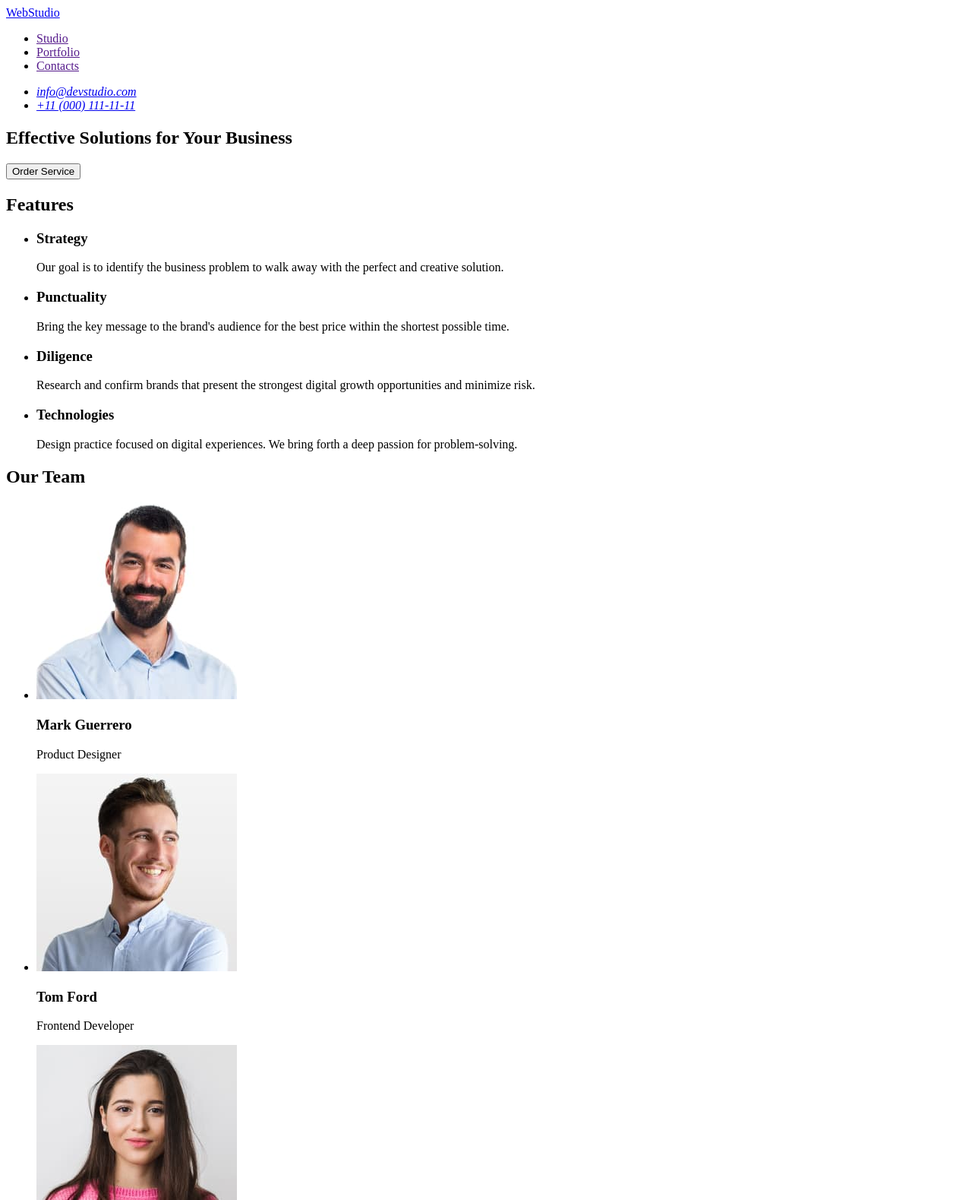
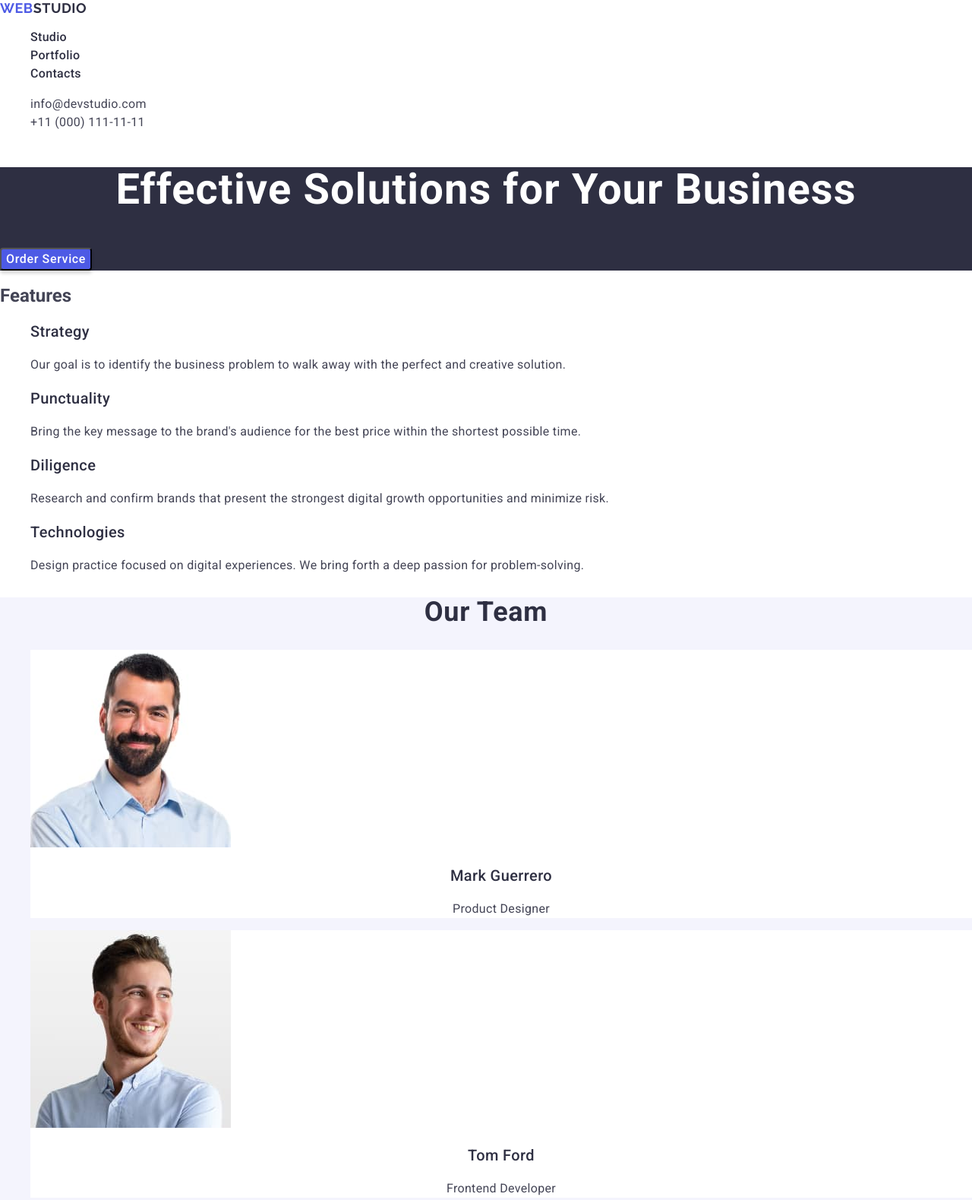
Before and after one commit to innaroshchepa/goit-markup-hw-02, a plain HTML site: page index.html in a window 1280 px wide. Shown: the top 1579 px of the page at 76% size. Drawn offline with nearby package versions, Linux system fonts and the light colour scheme.

Commit message:
creating style.css

```diff
--- /dev/null
+++ b/css/style.css
@@ -0,0 +1,220 @@
+body {
+    font-family: "Roboto", sans-serif;
+    color: #434455;
+    background-color: #FFFFFF;
+}
+
+ul {
+    list-style: none;
+}
+
+header {
+    background: #FFF;
+}
+
+.logo {
+    font-family: "Raleway", sans-serif;
+    color: var(--iris, #4D5AE5);
+    text-decoration: none;
+    font-size: 18px;
+    font-style: normal;
+    font-weight: 700;
+    line-height: 1.17;
+    text-transform: uppercase;
+    letter-spacing: 0.03em;
+
+}
+
+.studio {
+    color: var(--navyblue, #2E2F42);
+}
+
+.menu {
+    color: var(--navyblue, #2e2f42);
+    text-decoration: none;
+    font-size: 16px;
+    font-style: normal;
+    font-weight: 500;
+    line-height: 1.5;
+    letter-spacing: 0.02em;
+
+}
+
+.menu:active {
+    color: #404BBF;
+
+}
+
+.menu:hover {
+    color: #404bbf;
+
+}
+
+.menu:focus {
+    color: #404bbf;
+}
+
+.contacts {
+    font-style: normal
+}
+
+.contacts-link {
+    text-decoration: none;
+    color: var(--slate, #434455);
+    font-size: 16px;
+    font-style: normal;
+    font-weight: 400;
+    line-height: 1.5;
+    letter-spacing: 0.02em;
+
+}
+
+.contacts-link:hover {
+    color: #404bbf;
+}
+
+.contacts-link:focus {
+    color: #404bbf;
+}
+
+.hero {
+    background-color: var(--navyblue, #2e2f42);
+}
+
+.main-title {
+    color: var(--white, #ffffff);
+    font-size: 56px;
+    font-weight: 700;
+    line-height: 1.07;
+    text-align: center;
+    letter-spacing: 0.02em;
+}
+
+.button {
+    background-color: var(--iris, #4D5AE5);
+    border-radius: 4px;
+    box-shadow: 0px 4px 4px 0px rgba(0, 0, 0, 0.15);
+    color: var(--white, #ffffff);
+    cursor: pointer;
+    font-size: 16px;
+    font-style: normal;
+    font-weight: 500;
+    line-height: 1.5;
+    font-family: "Roboto", sans-serif;
+    letter-spacing: 0.04em;
+
+
+}
+
+.button:hover {
+    background-color: #404BBF;
+
+}
+
+.button:focus {
+    background-color: #404BBF;
+}
+
+.description {
+    background: var(--white, #FFF);
+}
+
+.description-title {
+    color: var(--navyblue, #2E2F42);
+    font-size: 20px;
+    font-weight: 500;
+    line-height: 1.2;
+    letter-spacing: 0.02em;
+
+}
+
+.descr-info {
+    color: var(--slate, #434455);
+    font-size: 16px;
+    font-weight: 400;
+    line-height: 1.5;
+    letter-spacing: 0.02em;
+}
+
+.team {
+    background: var(--cloud, #F4F4FD);
+}
+
+.team-title {
+    color: var(--navyblue, #2E2F42);
+    text-align: center;
+    font-size: 36px;
+    font-weight: 700;
+    line-height: 1.11;
+    letter-spacing: 0.02em;
+    text-transform: capitalize;
+}
+
+.workers {
+    background-color: #FFFFFF;
+}
+
+.team-subtitle {
+    color: var(--navyblue, #2E2F42);
+    text-align: center;
+    font-size: 20px;
+    font-weight: 500;
+    line-height: 1.2;
+    letter-spacing: 0.02em;
+}
+
+.team-jobtitle {
+    color: var(--slate, #434455);
+    text-align: center;
+    font-size: 16px;
+    font-weight: 400;
+    line-height: 1.5;
+    letter-spacing: 0.02em;
+}
+
+.portfolio {
+    background: #FFF;
+}
+
+.portfolio-title {
+    color: var(--navyblue, #2E2F42);
+    text-align: center;
+    font-size: 36px;
+    font-weight: 700;
+    line-height: 1.11;
+    letter-spacing: 0.02em;
+    text-transform: capitalize;
+}
+
+.portfolio-subtitle {
+    color: var(--navyblue, #2E2F42);
+    font-size: 20px;
+    font-weight: 500;
+    line-height: 1.2;
+    letter-spacing: 0.02em;
+}
+
+.portfolio-info {
+    color: var(--slate, #434455);
+    font-size: 16px;
+    font-weight: 400;
+    line-height: 1.5;
+    letter-spacing: 0.02em;
+}
+
+.bottom-page {
+    background-color: var(--navyblue, #2E2F42);
+}
+
+.bottom-page .studio {
+    color: var(--cloud, #f4f4fd);
+    line-height: 1.17;
+}
+
+.bottom-page-text {
+    color: var(--cloud, #F4F4FD);
+    font-size: 16px;
+    font-weight: 400;
+    line-height: 1.5;
+    letter-spacing: 0.02em;
+}
--- a/index.html
+++ b/index.html
@@ -1,104 +1,152 @@
 <!DOCTYPE html>
 <html lang="en">
+
 <head>
     <meta charset="UTF-8">
     <meta name="viewport" content="width=device-width, initial-scale=1.0">
     <title>Document</title>
+    <link rel="stylesheet" href="https://cdnjs.cloudflare.com/ajax/libs/modern-normalize/2.0.0/modern-normalize.min.css"
+        integrity="sha512-4xo8blKMVCiXpTaLzQSLSw3KFOVPWhm/TRtuPVc4WG6kUgjH6J03IBuG7JZPkcWMxJ5huwaBpOpnwYElP/m6wg=="
+        crossorigin="anonymous" referrerpolicy="no-referrer" />
+    <link rel="stylesheet" href="./css/style.css">
+    <link rel="preconnect" href="https://fonts.googleapis.com">
+    <link rel="preconnect" href="https://fonts.gstatic.com" crossorigin>
+    <link href="https://fonts.googleapis.com/css2?family=Raleway:wght@700&family=Roboto:wght@400;500;700&display=swap"
+        rel="stylesheet">
 </head>
+
 <body>
-
     <header>
-        <nav>
-            <a href="./index.html">WebStudio</a>
+        <nav class="navigation">
+            <a class="logo" href="./index.html">Web<span class="studio">Studio</span></a>
             <ul>
                 <li>
-                    <a href="">Studio</a>
+                    <a class="menu" href="./index.html">Studio</a>
                 </li>
                 <li>
-                    <a href="">Portfolio</a>
+                    <a class="menu" href="">Portfolio</a>
                 </li>
                 <li>
-                    <a href="">Contacts</a>
+                    <a class="menu" href="">Contacts</a>
                 </li>
             </ul>
         </nav>
-        <address>
+        <address class="contacts">
             <ul>
                 <li>
-                    <a href="mailto:info@devstudio.com">info@devstudio.com</a>
+                    <a class="contacts-link" href="mailto:info@devstudio.com">info@devstudio.com</a>
                 </li>
                 <li>
-                    <a href="tel:+110001111111">+11 (000) 111-11-11</a>
+                    <a class="contacts-link" href="tel:+110001111111">+11 (000) 111-11-11</a>
                 </li>
             </ul>
-
-
         </address>
     </header>
 
     <main>
-        <section>
-            <h1>Effective Solutions for Your Business</h1>
-            <button type="button">Order Service</button>
+        <section class="hero">
+            <h1 class="main-title">Effective Solutions for Your Business</h1>
+            <button type="button" class="button">Order Service</button>
         </section>
 
-        <section>
+        <section class="description">
             <h2>Features</h2>
             <ul>
                 <li>
-                    <h3>Strategy</h3>
-                    <p>Our goal is to identify the business problem to walk away with the perfect and creative solution.</p>
+                    <h3 class="description-title">Strategy</h3>
+                    <p class="descr-info">Our goal is to identify the business problem to walk away with the perfect and
+                        creative solution.</p>
 
                 </li>
                 <li>
-                    <h3>Punctuality</h3>
-                    <p>Bring the key message to the brand's audience for the best price within the shortest possible time.</p>
+                    <h3 class="description-title">Punctuality</h3>
+                    <p class="descr-info">Bring the key message to the brand's audience for the best price within the
+                        shortest possible time.</p>
 
                 </li>
                 <li>
-                    <h3>Diligence</h3>
-                    <p>Research and confirm brands that present the strongest digital growth opportunities and minimize risk.</p>
+                    <h3 class="description-title">Diligence</h3>
+                    <p class="descr-info">Research and confirm brands that present the strongest digital growth
+                        opportunities and minimize risk.</p>
 
                 </li>
                 <li>
-                    <h3>Technologies</h3>
-                    <p>Design practice focused on digital experiences. We bring forth a deep passion for problem-solving.</p>
+                    <h3 class="description-title">Technologies</h3>
+                    <p class="descr-info">Design practice focused on digital experiences. We bring forth a deep passion
+                        for problem-solving.</p>
                 </li>
             </ul>
         </section>
 
-        <section>
-            <h2>Our Team</h2>
+        <section class="team">
+            <h2 class="team-title">Our Team</h2>
+            <ul>
+                <li class="workers">
+                    <img src="./images/workers/img1.jpg" alt="first worker" width="264" height="260">
+                    <h3 class="team-subtitle">Mark Guerrero</h3>
+                    <p class="team-jobtitle">Product Designer</p>
+                </li>
+                <li class="workers">
+                    <img src="./images/workers/img2.jpg" alt="second worker " width="264" height="260">
+                    <h3 class="team-subtitle">Tom Ford</h3>
+                    <p class="team-jobtitle">Frontend Developer</p>
+                </li>
+                <li class="workers">
+                    <img src="./images/workers/img3.jpg" alt="third worker" width="264" height="260">
+                    <h3 class="team-subtitle">Camila Garcia</h3>
+                    <p class="team-jobtitle">Marketing</p>
+                </li>
+                <li class="workers">
+                    <img src="./images/workers/img4.jpg" alt="fourth worker" width="264" height="260">
+                    <h3 class="team-subtitle">Daniel Wilson</h3>
+                    <p class="team-jobtitle">UI Designer</p>
+
+                </li>
+            </ul>
+        </section>
+        <section class="portfolio">
+            <h2 class="portfolio-title">Our Portfolio</h2>
             <ul>
                 <li>
-                    <img src="./images/img1.jpg" alt="first worker" width="264" height="260">
-                    <h3>Mark Guerrero</h3>
-                    <p>Product Designer</p>
+                    <img src="./images/portfolio/banking-app.jpg" alt="banking app" width="360" height="300">
+                    <h3 class="portfolio-subtitle">Banking App</h3>
+                    <p class="portfolio-info">App</p>
                 </li>
                 <li>
-                    <img src="./images/img2.jpg" alt="second worker " width="264" height="260">
-                    <h3>Tom Ford</h3>
-                    <p>Frontend Developer</p>
+                    <img src="./images/portfolio/cashless-payment.jpg" alt="Cashless Payment" width="360" height="300">
+                    <h3 class="portfolio-subtitle">Cashless Payment</h3>
+                    <p class="portfolio-info">Marketing</p>
                 </li>
                 <li>
-                    <img src="./images/img3.jpg" alt="third worker" width="264" height="260">
-                    <h3>Camila Garcia</h3>
-                    <p>Marketing</p>
+                    <img src="./images/portfolio/meditation-app.jpg" alt="Meditation App" width="360" height="300">
+                    <h3 class="portfolio-subtitle">Meditation App</h3>
+                    <p class="portfolio-info">App</p>
                 </li>
                 <li>
-                    <img src="./images/img4.jpg" alt="fourth worker" width="264" height="260">
-                    <h3>Daniel Wilson</h3>
-                    <p>UI Designer</p>
-
+                    <img src="./images/portfolio/taxi-service.jpg" alt="taxi service" width="360" height="300">
+                    <h3 class="portfolio-subtitle">Taxi Service</h3>
+                    <p class="portfolio-info">Marketing</p>
+                </li>
+                <li>
+                    <img src="./images/portfolio/screen-illustrations.jpg" alt="Screen Illustrations" width="360"
+                        height="300">
+                    <h3 class="portfolio-subtitle">Screen Illustrations</h3>
+                    <p class="portfolio-info">Design</p>
+                </li>
+                <li>
+                    <img src="./images/portfolio/online-ourses.jpg" alt="Online Courses" width="360" height="300">
+                    <h3 class="portfolio-subtitle">Online Courses</h3>
+                    <p class="portfolio-info">Marketing</p>
                 </li>
             </ul>
         </section>
     </main>
 
-    <footer>
-        <a href="./index.html">WebStudio</a>
-        <p>Increase the flow of customers and sales for your business with digital marketing & growth solutions.</p>
+    <footer class="bottom-page">
+        <a class="logo" href="./index.html">Web<span class="studio">Studio</span></a>
+        <p class="bottom-page-text">Increase the flow of customers and sales for your business with digital marketing &
+            growth solutions.</p>
     </footer>
+</body>
 
-</body>
 </html>
```
Also changed, not shown: images/portfolio/banking-app.jpg (added), images/portfolio/cashless-payment.jpg (added), images/portfolio/meditation-app.jpg (added), images/portfolio/online-ourses.jpg (added), images/portfolio/screen-illustrations.jpg (added), images/portfolio/taxi-service.jpg (added), images/workers/img1.jpg (renamed from images/img1.jpg), images/workers/img2.jpg (renamed from images/img2.jpg), images/workers/img3.jpg (renamed from images/img3.jpg), images/workers/img4.jpg (renamed from images/img4.jpg).
